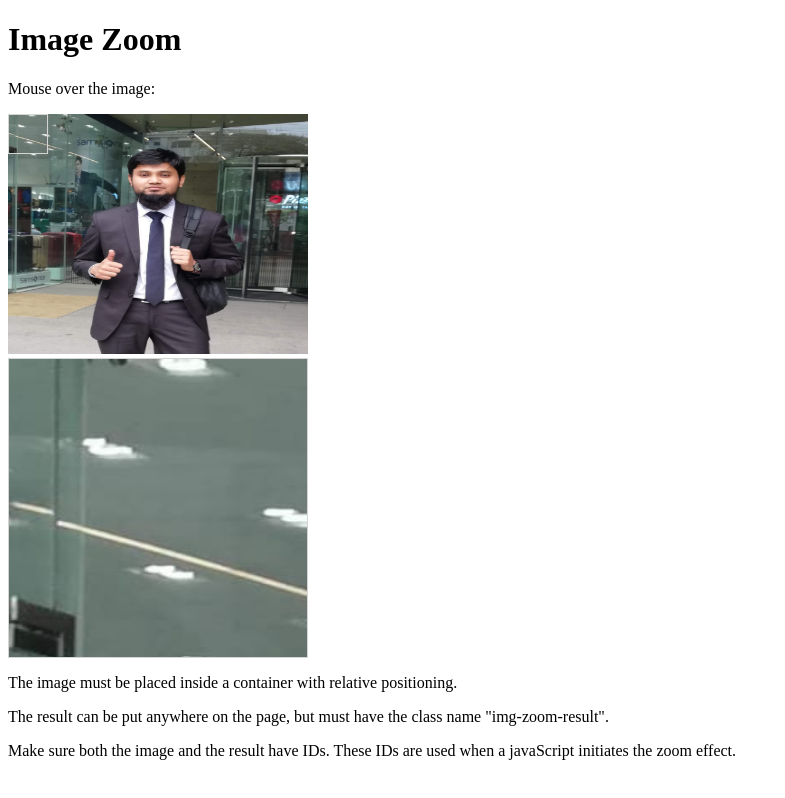
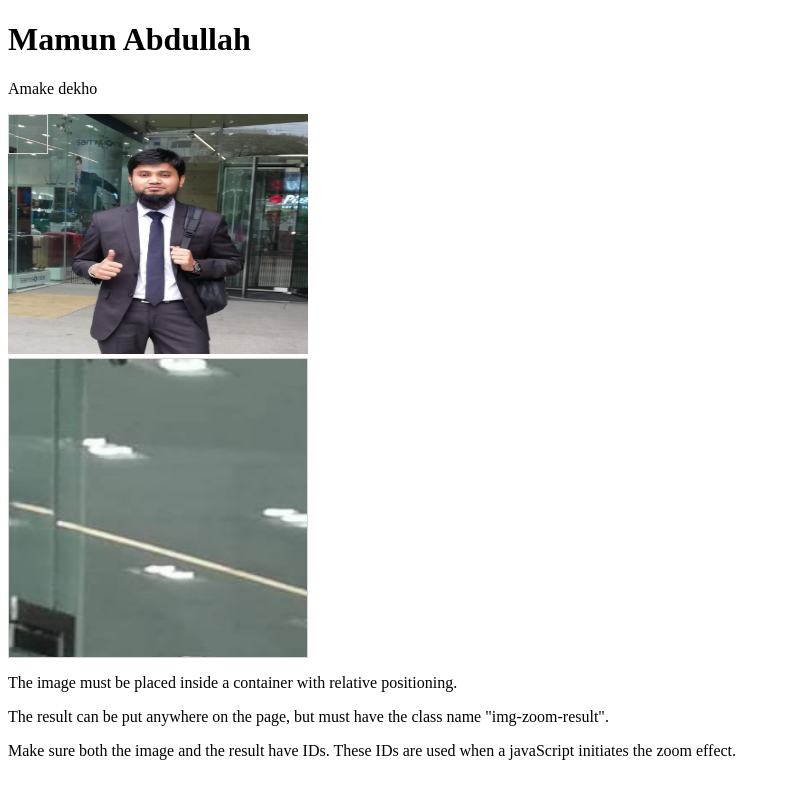
Before and after one commit to Mamun62707/mamun62707.github.io, a plain HTML site: page index.html in a window 1280 px wide. Shown: the whole page, without its empty margins (0-785 px from the left). Drawn offline with Linux system fonts and the light colour scheme.

Commit message:
index.html

```diff
--- a/index.html
+++ b/index.html
@@ -84,9 +84,9 @@ function imageZoom(imgID, resultID) {
 </head>
 <body>
 
-<h1>Image Zoom</h1>
+<h1>Mamun Abdullah</h1>
 
-<p>Mouse over the image:</p>
+<p>Amake dekho</p>
 
 <div class="img-zoom-container">
   <img id="myimage" src="mamun.jpg" width="300" height="240">
```
